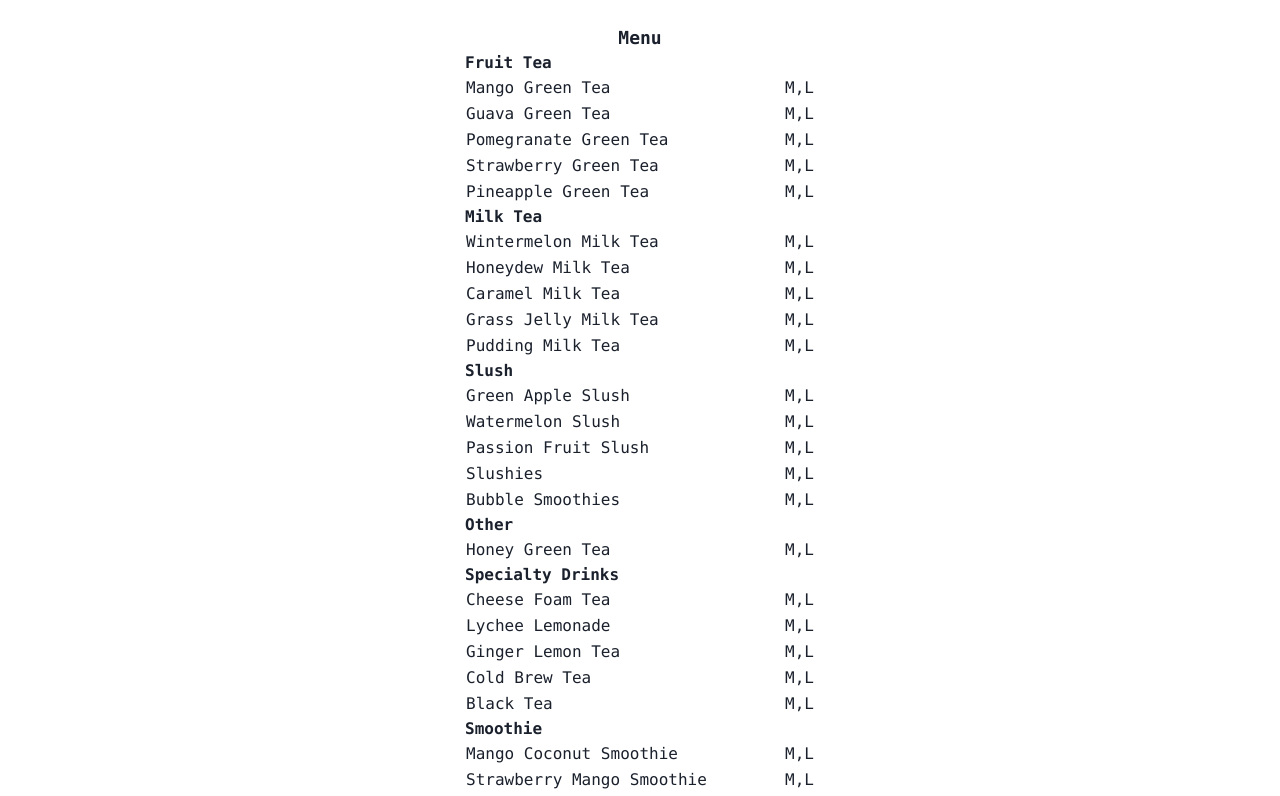
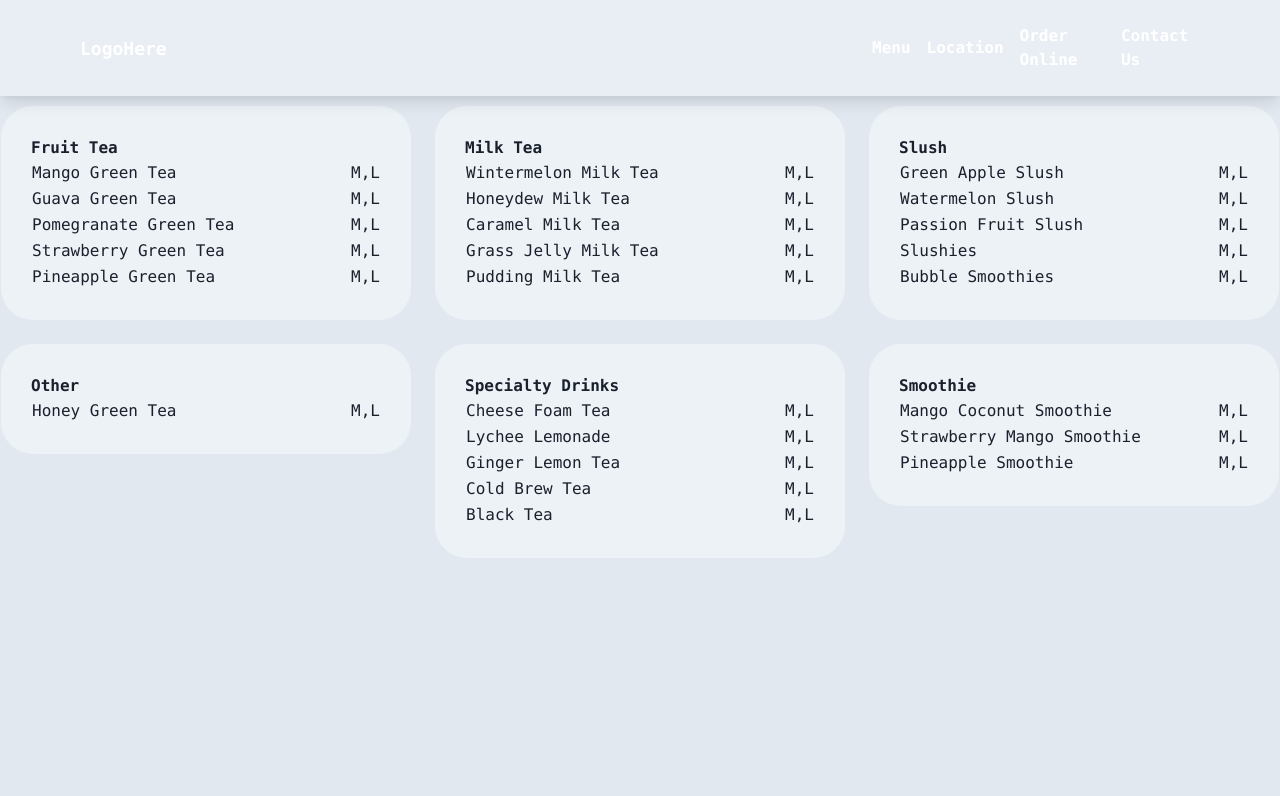
Before and after one commit to Techsip-CAP805/drinkwise, a Next.js app: page /menu in a window 1280 px wide. Shown: the top 796 px of the page. Built offline with nearby package versions, Linux system fonts and the light colour scheme.

Commit message:
main merge

```diff
--- a/src/pages/menu.js
+++ b/src/pages/menu.js
@@ -1,7 +1,8 @@
 import React, {useState, useContext, useEffect} from 'react';
 import {DrinkContext} from '../../context/drinkContext';
-import {Box, Container, Text} from '@chakra-ui/react';
-// import '../styles/globals.css';
+import { Box, Container, Text, HStack, VStack, Flex } from '@chakra-ui/react';
+import Navbar from '../components/Navbar';
+import Footer from '../components/Footer';
 
 const menu = () => {
 
@@ -11,55 +12,58 @@ const menu = () => {
   console.log(uniqueCategories);
   const [menu, setMenu] = useState({});
 
-  useEffect (() => {
-    //store items by category
+  useEffect(() => {
     const catDrinks = uniqueCategories.reduce((acc, category) => {
-      acc[category] = drinks.filter(item => item.category === category).slice(0,5);
+      acc[category] = drinks.filter(item => item.category === category).slice(0, 5);
       return acc;
     }, {});
-
     setMenu(catDrinks);
   }, []);
 
+  const chunkArray = (array, chunkSize) => {
+    const chunks = [];
+    for (let i = 0; i < array.length; i += chunkSize) {
+      chunks.push(array.slice(i, i + chunkSize));
+    }
+    return chunks;
+  };
 
+  const chunks = chunkArray(uniqueCategories, 3);
 
   return (
-    <Box bg='white.100'>
-    <Container centerContent p={6}>
-    <Text fontSize='lg' fontWeight={700}>Menu</Text>
+    <Box bg='gray.200'>
+    <Navbar/>
+    <Container w='100vw' h='100vh' maxH='100vh' maxW='7xl'>
+    <Flex direction='row'  w='100%' h='100%' justify='center' align='center' pb={40}>
+      {/* <Box width={60} h={80} bg='gray.100' borderRadius='2rem' display='flex' direction='row' justifyContent='center' alignItems='center' _hover={{bg:'tomato'}}>
+      <Text>.mp4 is inserted here</Text>
+      </Box> */}
         <div className='menuPane'>
-      {uniqueCategories.map((category) => (
-        <div className = "menuCategory" key={category}>
+        {chunks.map((chunk, index) => (
+          <HStack key={index} spacing='24px' align='flex-start'>
+            {chunk.map((category) => (
+              <VStack key={category} spacing='24px'>
+                <Box className="menuCategory" marginTop={'24px'} padding={'30px'} bg='gray.100' borderRadius='2rem'>
                   <Text fontSize='md' fontWeight={700}>{category}</Text>
                   <table>
                     {menu[category] && menu[category].map((item) => (
                       <tr key={item.drinkId}>
                         <td>{item.drinkName}</td>
-                  <td>{item.sizeOptions.map(size=> size.size).join(',')}</td>
+                        <td>{item.sizeOptions.map(size => size.size).join(',')}</td>
                         {/* <td>{item.basePrice.toFixed(2)} CAD</td> */}
                       </tr>
                     ))}
                   </table>
-        </div>
+                </Box>
+              </VStack>
+            ))}
+          </HStack>
         ))}
         </div>
+    </Flex>
+    <Footer/>
     </Container>
     </Box>
-
-    // <Box bg='green.100'>
-    //   <Container centerContent p={6}>
-    //     <Text fontSize='lg' fontWeight={700}>Drinks</Text>
-    //     {drinks.map((drinks, index)=> (
-    //       <Box bg='blue.100'>
-    //         <div key={index}>
-    //         <h2>{drinks.drinkName}</h2>
-    //         <p>{drinks.category}</p>
-    //         <p>{drinks.basePrice}</p>
-    //         </div>
-    //       </Box>
-    //     ))}
-    //   </Container>
-    // </Box>
   )
 }
 
```
Lines whose indentation alone changed are shown as unchanged.
